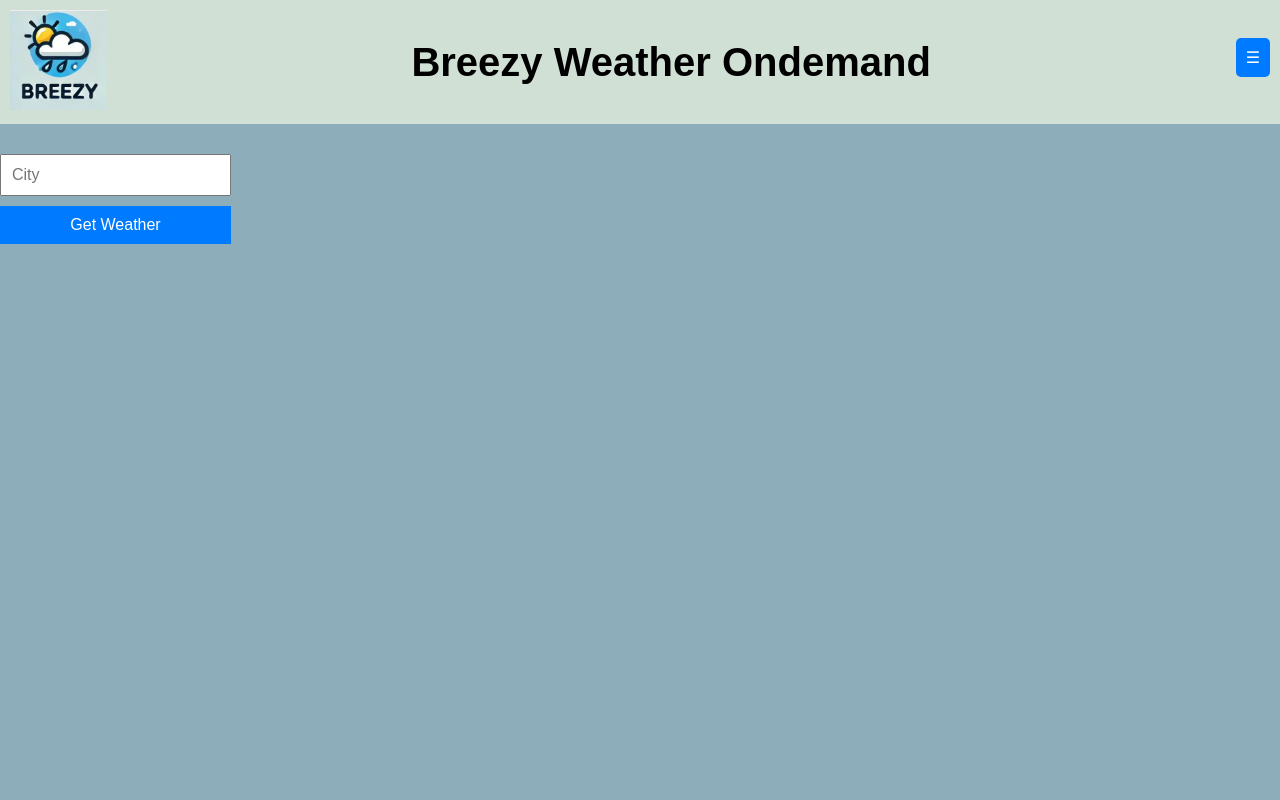
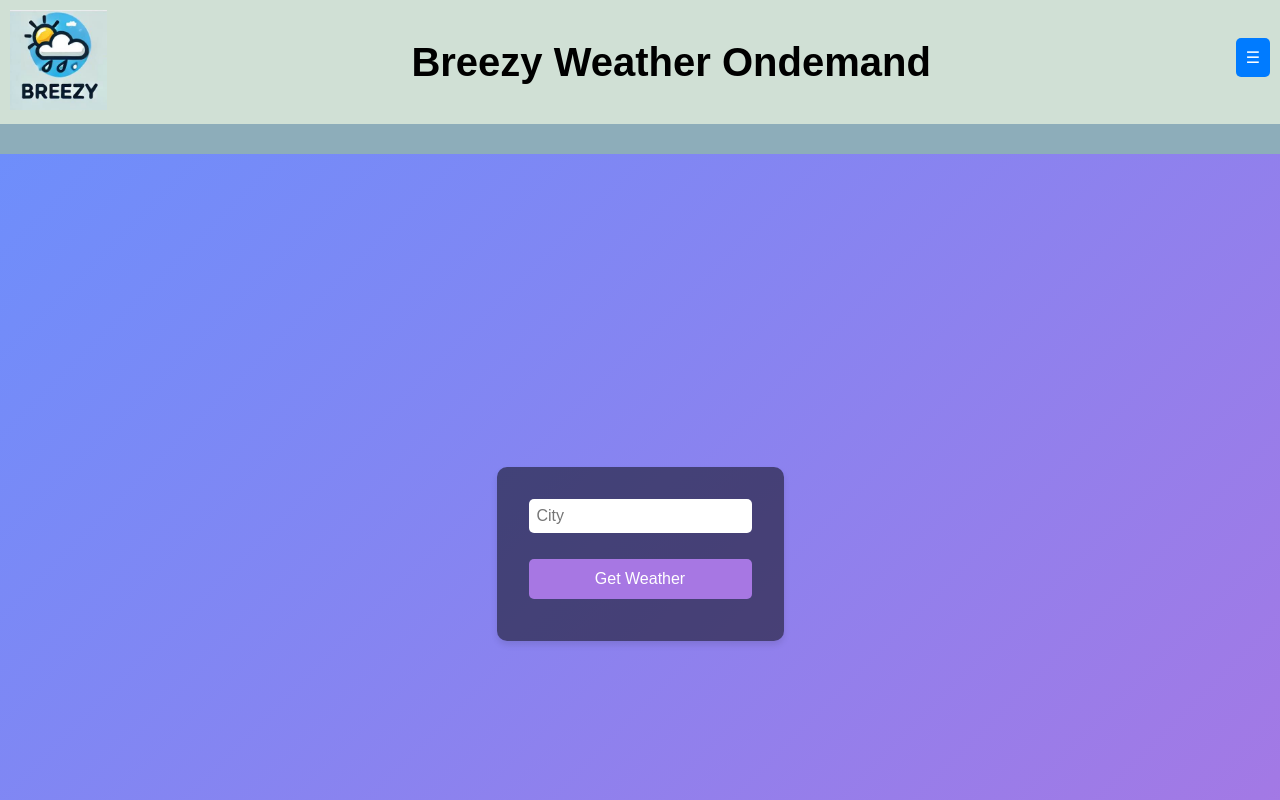
Before and after one commit to Rob-Baglow-9269/Breezy_app, a React (Create React App) app in the folder client/: page / in a window 1280 px wide. Shown: the top 800 px of the page. Built offline with nearby package versions, Linux system fonts and the light colour scheme; the HTML template or start-up script is replaced by a standard one.

Commit message:
final beauty pass

```diff
--- a/client/src/components/Weather/WeatherDisplay.css
+++ b/client/src/components/Weather/WeatherDisplay.css
@@ -1,23 +1,62 @@
 .weather-container {
   display: flex;
-  justify-content: space-between;
-  align-items: flex-start;
-}
-
-.left-section {
-  flex: 1;
-  display: flex;
-  flex-direction: column;
+  justify-content: center;
+  align-items: center;
+  height: 100vh;
+  background: linear-gradient(135deg, #6e8efb, #a777e3);
+  color: white;
+  font-family: 'Arial', sans-serif;
 }
 
 .form-section {
-  margin-bottom: 20px;
+  background: rgba(0, 0, 0, 0.5);
+  padding: 2rem;
+  border-radius: 10px;
+  box-shadow: 0 4px 6px rgba(0, 0, 0, 0.1);
+  text-align: center;
+}
+
+.form-section form {
+  display: flex;
+  flex-direction: column;
+  gap: 1rem;
+}
+
+.form-section input {
+  padding: 0.5rem;
+  border-radius: 5px;
+  border: none;
+  font-size: 1rem;
+}
+
+.form-section button {
+  padding: 0.7rem;
+  border-radius: 5px;
+  border: none;
+  background-color: #a777e3;
+  color: white;
+  font-size: 1rem;
+  cursor: pointer;
+  transition: background-color 0.3s ease;
+}
+
+.form-section button:hover {
+  background-color: #6e8efb;
 }
 
 .weather-info {
-  margin-top: 20px;
+  margin-top: 2rem;
+  background: rgba(255, 255, 255, 0.2);
+  padding: 1.5rem;
+  border-radius: 10px;
 }
 
-.right-section {
-  flex-shrink: 0;
+.weather-info h3 {
+  margin-bottom: 1rem;
+  font-size: 1.5rem;
 }
+
+.weather-info p {
+  margin: 0.5rem 0;
+  font-size: 1.2rem;
+}
```
